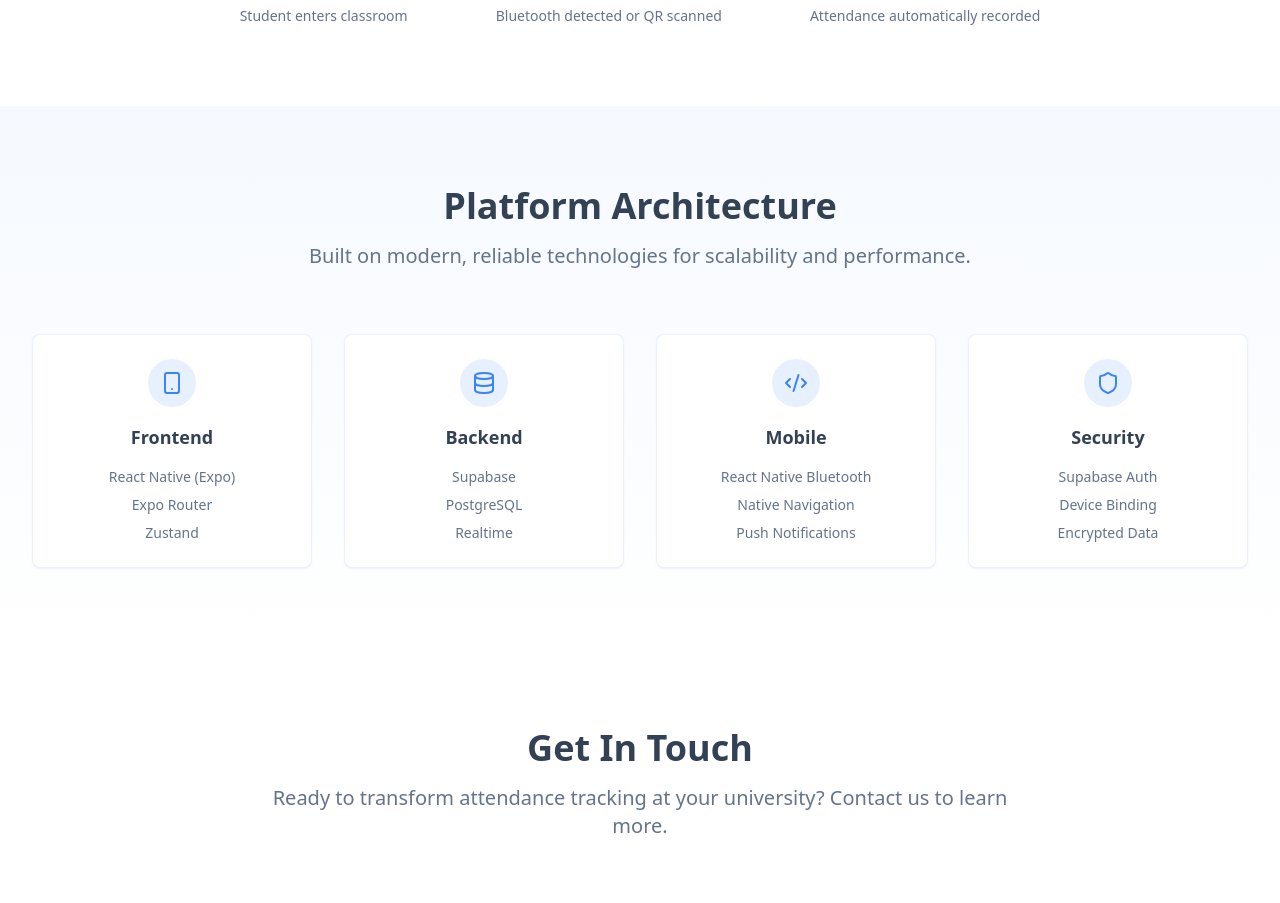
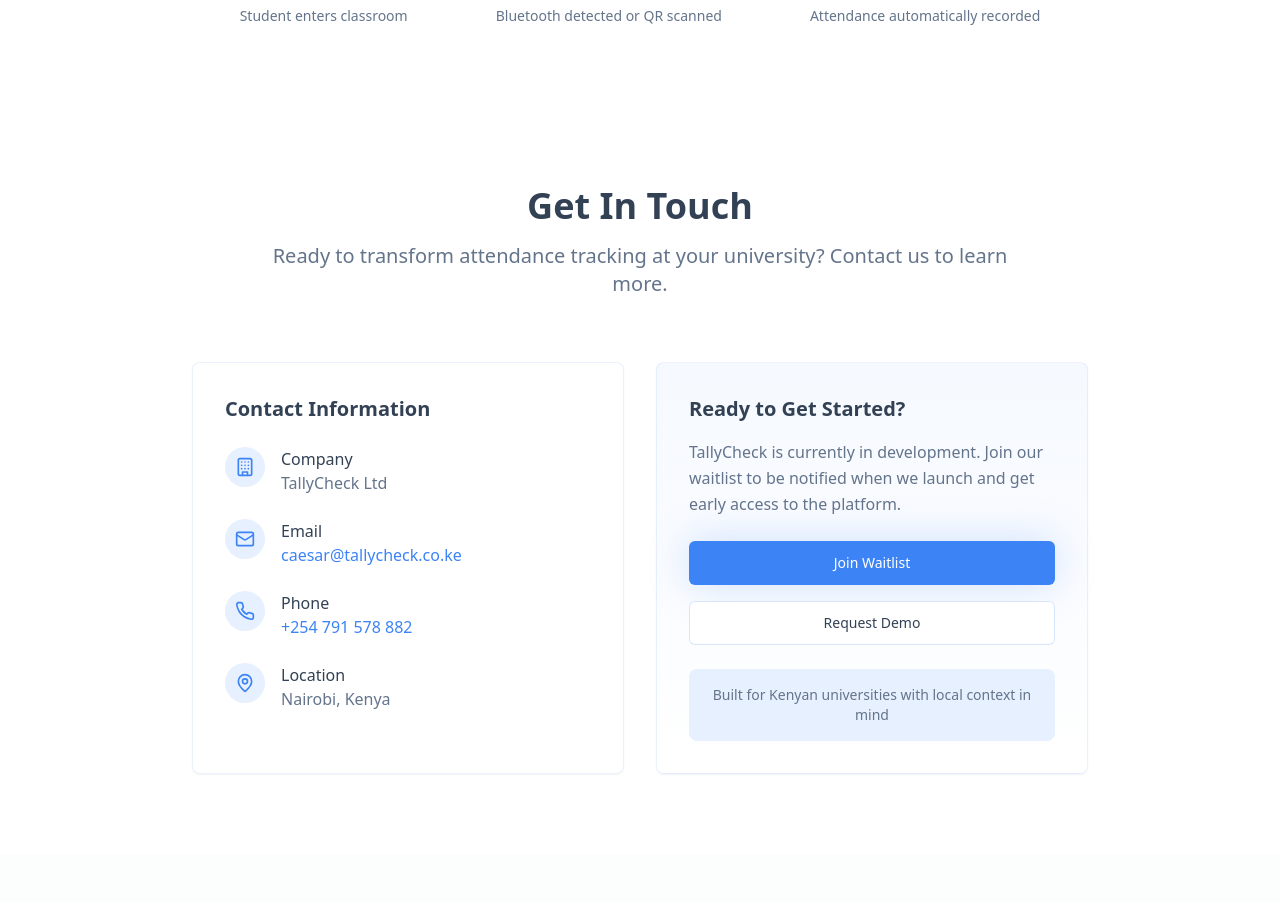
Before and after one commit to nexshei/beacon-smart-check, a React (Vite) app: page / in a window 1280 px wide. Shown: the part 3565-4468 px from the top of the page. Built offline with nearby package versions, Linux system fonts and the light colour scheme.

Commit message:
Remove platform architecture section
Remove the platform architecture section from the website content.

```diff
--- a/src/pages/Index.tsx
+++ b/src/pages/Index.tsx
@@ -3,7 +3,7 @@ import HeroSection from "@/components/HeroSection";
 import AboutSection from "@/components/AboutSection";
 import FeaturesSection from "@/components/FeaturesSection";
 import HowItWorksSection from "@/components/HowItWorksSection";
-import TechStackSection from "@/components/TechStackSection";
+
 import ContactSection from "@/components/ContactSection";
 import Footer from "@/components/Footer";
 import ScrollProgress from "@/components/ScrollProgress";
@@ -29,9 +29,6 @@ const Index = () => {
         <div data-aos="fade-up" data-aos-delay="200">
           <HowItWorksSection />
         </div>
-        <div data-aos="slide-left">
-          <TechStackSection />
-        </div>
         <div data-aos="zoom-in">
           <ContactSection />
         </div>
```
